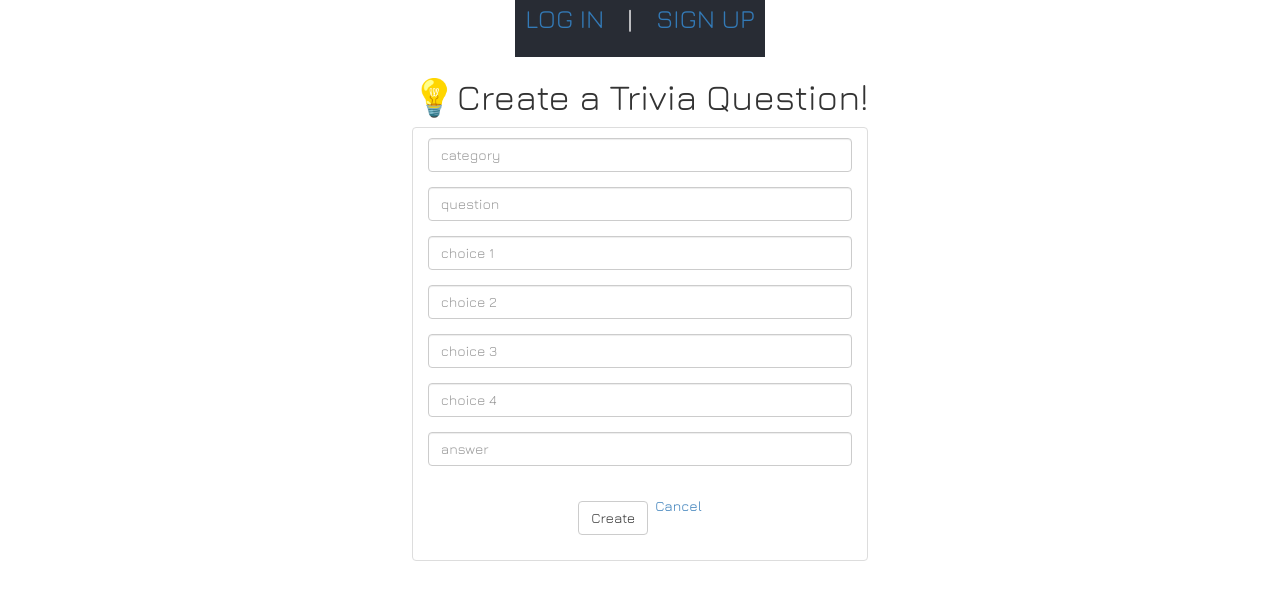
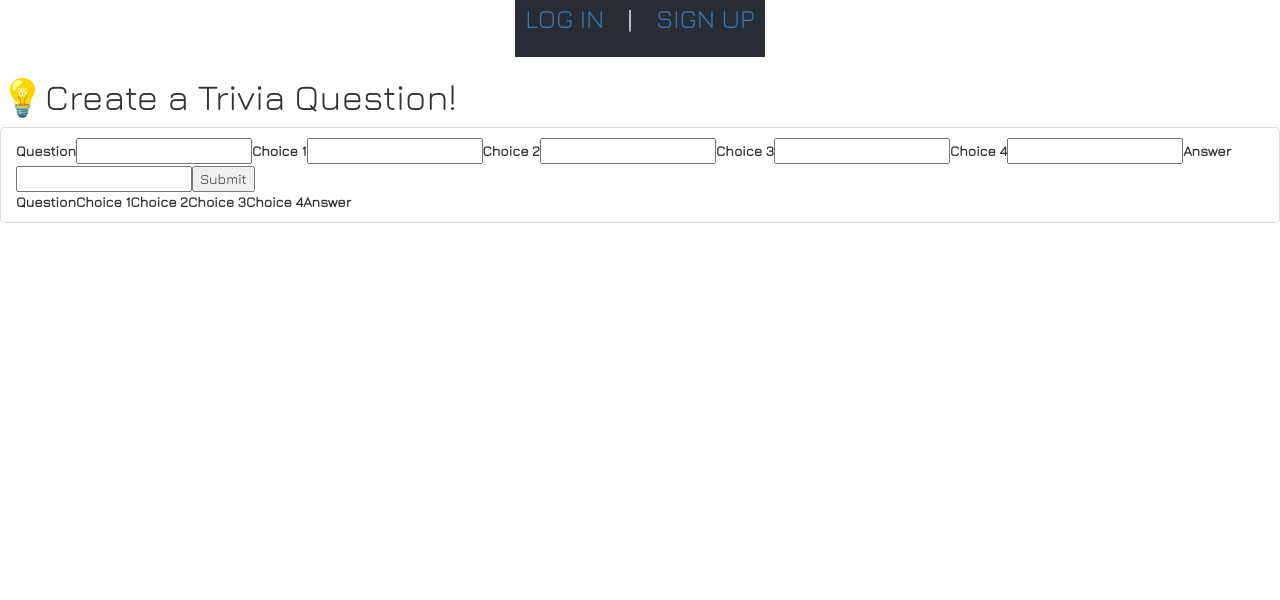
Before and after one commit to angelamchoi/react-trivia-game, a React (Create React App) app: page /create in a window 1280 px wide. Shown: the top 600 px of the page. Built offline with nearby package versions, Linux system fonts and the light colour scheme.

Commit message:
worked on quiz form and submit button will come back to fix UI

```diff
--- a/models/quiz.js
+++ b/models/quiz.js
@@ -3,7 +3,6 @@ var mongoose = require('mongoose');
 var Schema = mongoose.Schema;
 
 var quizSchema = new Schema({
-    category: {type: String, required: true},
     question: {type: String, required: true},
     choice1: {type: String, required: true},
     choice2: {type: String, required: true},
--- a/package.json
+++ b/package.json
@@ -48,5 +48,9 @@
       "last 1 safari version"
     ]
   },
-  "proxy": "http://localhost:3001"
+  "proxy": "http://localhost:3001",
+  "devDependencies": {
+    "babel-plugin-transform-custom-element-classes": "^0.1.0",
+    "babel-plugin-transform-es2015-classes": "^6.24.1"
+  }
 }
--- /dev/null
+++ b/src/components/Card/Card.jsx
@@ -0,0 +1,17 @@
+import React from "react";
+
+function Card(props) {
+  function handleClick() {
+    props.onDelete(props.id);
+  }
+
+  return (
+    <div className="note">
+      <h1>{props.question}</h1>
+      <p>{props.correctAnswer}</p>
+      <button onClick={handleClick}>DELETE</button>
+    </div>
+  );
+}
+
+export default Card;
--- a/src/components/QuizForm/QuizForm.jsx
+++ b/src/components/QuizForm/QuizForm.jsx
@@ -1,100 +1,215 @@
 import { React, Component } from "react";
 import { Link } from 'react-router-dom';
+// import { createQuiz } from '../../utils/quizService';
 import quizService from "../../utils/quizService";
 import "../QuizForm/QuizForm.css";
 
 class QuizForm extends Component {
-  constructor(props) {
-    super(props);
+  constructor() {
+    super();
     this.state = {
-      category: "",
-      question: "",
-      choice1: "",
-      choice2: "",
-      choice3: "",
-      choice4: "",
-      answer: "",
-    };
-    this.updatePage = props.match && props.match.params.id;
-  }
-
-  handleChange = (e) => {
-    this.setState({
-      [e.target.name]: e.target.value,
-    });
-  };
-
-async updateQuiz() {
-    let quiz;
-    if (this.updatePage) {
-      quiz = await quizService.update({ ...this.state });
-    } else {
-      quiz = await quizService.create({ ...this.state });
-    }
-    return quiz;
-}
-
-handleSubmit = async (e) => {
-    e.preventDefault();
-    const quiz = await this.updateQuiz();
-    if (quiz) {
-      this.props.history.push("/");
-    } else {
-      window.confirm("quizUpdate failed");
-    }
-  };
-
-render() {
-    return (
-      <div className="QuizForm-body">
-        <form>
-          <div className ="form-horizontal">
-        <div className="form-group">
-            <div className="col-sm-12">
-              <input type="text" className="form-control" placeholder="category" value={this.state.category} name="category" onChange={(e) => this.handleChange(e)} />
-            </div>
-          </div>
-          <div className="form-group">
-            <div className="col-sm-12">
-              <input type="text" className="form-control" placeholder="question" value={this.state.question} name="question" onChange={(e) => this.handleChange(e)} />
-            </div>
-          </div>
-          <div className="form-group">
-            <div className="col-sm-12">
-              <input type="choice1" className="form-control" placeholder="choice 1" value={this.state.choice1} name="choice1" onChange={(e) => this.handleChange(e)} />
-            </div>
-          </div>
-          <div className="form-group">
-            <div className="col-sm-12">
-              <input type="choice2" className="form-control" placeholder="choice 2" value={this.state.choice2} name="choice2" onChange={(e) => this.handleChange(e)} />
-            </div>
-          </div>
-          <div className="form-group">
-            <div className="col-sm-12">
-              <input type="choice3" className="form-control" placeholder="choice 3" value={this.state.choice3} name="choice3" onChange={(e) => this.handleChange(e)} />
-            </div>
-          </div>
-          <div className="form-group">
-            <div className="col-sm-12">
-              <input type="choice4" className="form-control" placeholder="choice 4" value={this.state.choice4} name="choice4" onChange={(e) => this.handleChange(e)} />
-            </div>
-          </div>
-          <div className="form-group">
-            <div className="col-sm-12">
-              <input type="answer" className="form-control" placeholder="answer" value={this.state.answer} name="answer" onChange={(e) => this.handleChange(e)} />
-            </div>
-          </div>
-          <div className="form-group">
-            <div className="col-sm-12 text-center">
-              <button className="btn btn-default" >Create</button>&nbsp;&nbsp;
-              <Link to='/'>Cancel</Link>
-            </div>
-          </div>
-      </div>
-    </form>
-  </div>
-    );
+      quizData: []
+    // this.state = {
+    //   question: "",
+    //   choice1: "",
+    //   choice2: "",
+    //   choice3: "",
+    //   choice4: "",
+    //   answer: "",
+    //   errMsg: "",
+    // };
+    // this.updatePage = props.match && props.match.params.id;
   }
 }
 
+  // handleChange = (e) => {
+  //   this.setState({
+  //     [e.target.name]: e.target.value,
+  //   });
+  // };
+
+// async updateQuiz() {
+//     let quiz;
+//     if (this.updatePage) {
+//       quiz = await quizService.update({ ...this.state });
+//     } else {
+//       quiz = await quizService.create({ ...this.state });
+//     }
+//     return quiz;
+// }
+
+// handleSubmit = async (e) => {
+//     e.preventDefault();
+//     const quiz = await this.updateQuiz();
+//     if (quiz) {
+//       this.props.history.push("/");
+//     } else {
+//       window.confirm("quizUpdate failed");
+//     }
+//   };
+// handleCreate = (e) => {
+//   e.preventDefault()
+//   let err = this.formHasErr()
+//   if (err) {
+//     this.setState({ errMsg: err })
+//     return;
+//   }
+//   createQuiz(this.state)
+//     .then((data) => {
+//       this.props.createQuizUpdate(data)
+//     })
+//     .catch((err) => { console.log(err) })
+// }
+
+// handleChange = (e) => {
+//   this.setState({
+//     [e.target.name]: e.target.value,
+//   });
+// };
+
+handleSubmit= (e) => {
+  e.preventDefault();
+  let quizData = this.state.quizData;
+  let question= this.refs.txtQuestion.value;
+  let choice1= this.refs.textChoice1.value;
+  let choice2= this.refs.textChoice2.value;
+  let choice3= this.refs.textChoice3.value;
+  let choice4= this.refs.textChoice4.value;
+  let correctAnswer= this.refs.txtAnswer.value;
+
+  let newQuiz={
+    "question": question,
+    "choice1": choice1,
+    "choice2": choice2,
+    "choice3": choice3,
+    "choice4": choice4,
+    "correctAnswer": correctAnswer
+  }
+  quizData.push(newQuiz);
+
+  this.setState({
+    quizData: quizData
+})
+  this.refs.myForm.reset();
+
+
+
+}
+
+
+render() {
+  let quizData = this.state.quizData;
+  return (
+    <div>
+    <form ref="myForm">
+      <label>Question</label>
+      <input type="text" name="txtQuestion" ref="txtQuestion" />
+      <label>Choice 1</label>
+      <input type="text" name="textChoice1" ref="textChoice1" />
+      <label>Choice 2</label>
+      <input type="text" name="textChoice2" ref="textChoice2" />
+      <label>Choice 3</label>
+      <input type="text" name="textChoice3" ref="textChoice3" />
+      <label>Choice 4</label>
+      <input type="text" name="textChoice4" ref="textChoice4" />
+      <label>Answer</label>
+      <input type="text" name="txtAnswer" ref="txtAnswer" />
+      <button type="submit" onClick={this.handleSubmit}>Submit</button>
+    </form>
+    <table>
+      <tr>
+        <th>Question</th>
+        <th>Choice 1</th>
+        <th>Choice 2</th>
+        <th>Choice 3</th>
+        <th>Choice 4</th>
+        <th>Answer</th>
+      </tr>
+      {quizData.map((quiz, i) =>
+        <tr key={i}>
+          <td>{quiz.question}</td>
+          <td>{quiz.choice1}</td>
+          <td>{quiz.choice2}</td>
+          <td>{quiz.choice3}</td>
+          <td>{quiz.choice4}</td>
+          <td>{quiz.correctAnswer}</td>
+        </tr> )
+    }
+    </table>
+    </div>
+  )
+}
+}
+
+
+// formHasErr = () => {
+//   // Check if any empty boxes
+//   if (!
+//     (this.state.question &&
+//       this.state.choice1 &&
+//       this.state.choice2 &&
+//       this.state.choice3 &&
+//       this.state.choice4 &&
+//       this.state.correctAnswer)
+//   ) return "Please Ensure All Boxes are Filled"
+
+//   this.setState({
+//     errMsg: ''
+//   })
+
+//   return false;
+// }
+
+// render() {
+
+//   // let errMsg = this.state.errMsg ? <p className="Form-Error">{this.state.errMsg}</p> : null
+//     return (
+//       <div className="QuizForm-body">
+//         <form className="Create-Quiz-Form" onSubmit={this.handleCreate}>
+//           <div className ="form-horizontal">
+//           <div className="form-group">
+//             <div className="col-sm-12">
+//               <input type="text" className="form-control" placeholder="question" value={this.state.question} name="question" onChange={(e) => this.handleChange(e)} />
+//             </div>
+//           </div>
+//           <div className="form-group">
+//             <div className="col-sm-12">
+//               <input type="choice1" className="form-control" placeholder="choice 1" value={this.state.choice1} name="choice1" onChange={(e) => this.handleChange(e)} />
+//             </div>
+//           </div>
+//           <div className="form-group">
+//             <div className="col-sm-12">
+//               <input type="choice2" className="form-control" placeholder="choice 2" value={this.state.choice2} name="choice2" onChange={(e) => this.handleChange(e)} />
+//             </div>
+//           </div>
+//           <div className="form-group">
+//             <div className="col-sm-12">
+//               <input type="choice3" className="form-control" placeholder="choice 3" value={this.state.choice3} name="choice3" onChange={(e) => this.handleChange(e)} />
+//             </div>
+//           </div>
+//           <div className="form-group">
+//             <div className="col-sm-12">
+//               <input type="choice4" className="form-control" placeholder="choice 4" value={this.state.choice4} name="choice4" onChange={(e) => this.handleChange(e)} />
+//             </div>
+//           </div>
+//           <div className="form-group">
+//             <div className="col-sm-12">
+//               <input type="answer" className="form-control" placeholder="answer" value={this.state.answer} name="answer" onChange={(e) => this.handleChange(e)} />
+//             </div>
+//           </div>
+//           <div className="form-group">
+//             <div className="col-sm-12 text-center">
+
+//              <button className="btn btn-default" >Create</button>&nbsp;&nbsp;
+//               <Link to='/'>Cancel</Link>
+//             </div>
+//           </div>
+//       </div>
+//     </form>
+//   </div>
+//     );
+//   }
+// }
+
+
 export default QuizForm;
--- a/src/pages/App/App.js
+++ b/src/pages/App/App.js
@@ -15,12 +15,18 @@ import NavBar from "../../components/NavBar/NavBar";
 import QuizForm from "../../components/QuizForm/QuizForm";
 import Footer from "../../components/Footer/Footer";
 import userService from "../../utils/userService";
+import Card from "../../components/Card/Card";
+import quizService from "../../utils/quizService";
+
+
 
 class App extends Component {
   constructor() {
   super();
   this.state = {
     user: userService.getUser(),
+    cards:"",
+    setCards: "",
   };
 }
   handleLogout = () => {
@@ -31,6 +37,7 @@ class App extends Component {
       this.setState({user: userService.getUser()});
 }
 render() {
+  const { user, cards, setCards } = this.state;
   return (
     <div className="App">
       <header className="App-header">
--- a/src/pages/CreatePage/CreatePage.jsx
+++ b/src/pages/CreatePage/CreatePage.jsx
@@ -8,7 +8,7 @@ class CreatePage extends Component {
     constructor() {
       super();
       this.state = {
-        category: "",
+        question: "",
         choice1: "",
         choice2: "",
         choice3: "",
@@ -16,7 +16,6 @@ class CreatePage extends Component {
         correctAnswer: "",
       };
     }
-
     render() {
         const { quiz } = this.state;
         return (
--- a/src/pages/MyTriviasPage/MyTriviasPage.jsx
+++ b/src/pages/MyTriviasPage/MyTriviasPage.jsx
@@ -1,6 +1,8 @@
 import React, { Component } from "react";
 import QuizForm from '../../components/QuizForm/QuizForm';
 import quizService from "../../utils/quizService";
+
+
 
 class MyTriviasPage extends Component {
     constructor() {
```
Also changed, not shown: controllers/quiz.js (+14 -0 lines), routes/api/quiz.js (+5 -5 lines), src/utils/quizService.js (+54 -12 lines), src/components/Card/Card.css (added), 1 other file (tests, documents, lock files or other folders). Lines whose indentation alone changed are shown as unchanged.
